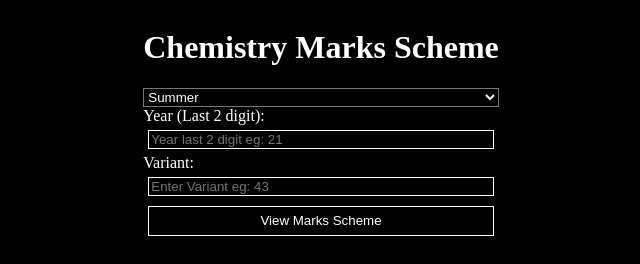
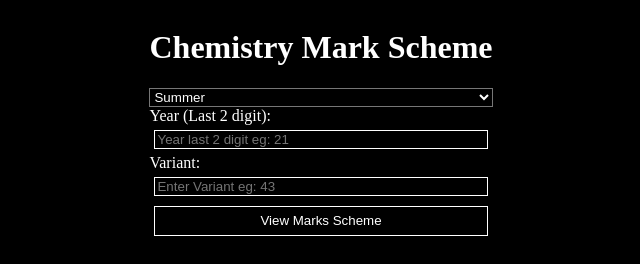
Before and after one commit to yaman1337/markscheme-finder, a website: page public/index.html in a window 1280 px wide. Shown: the whole page, without its empty margins (327-967 px from the left). Drawn offline with nearby package versions, Linux system fonts and the light colour scheme.

Commit message:
minor changes

```diff
--- a/public/index.html
+++ b/public/index.html
@@ -45,7 +45,7 @@
   </style>
   <body>
     <div class="form">
-      <h1>Chemistry Marks Scheme</h1>
+      <h1>Chemistry Mark Scheme</h1>
 
       <select name="season" id="season">
         <option value="s">Summer</option>
```
